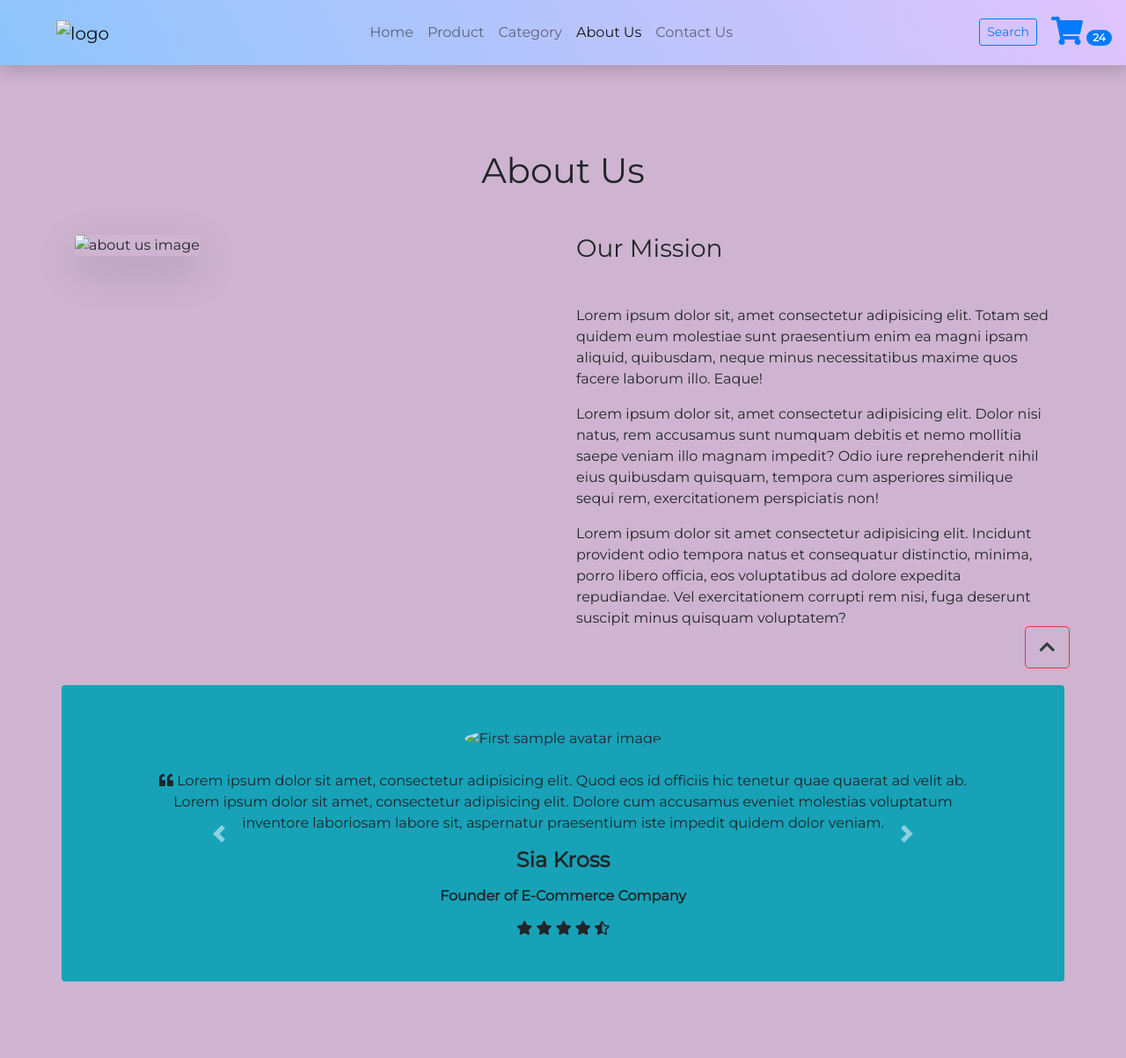
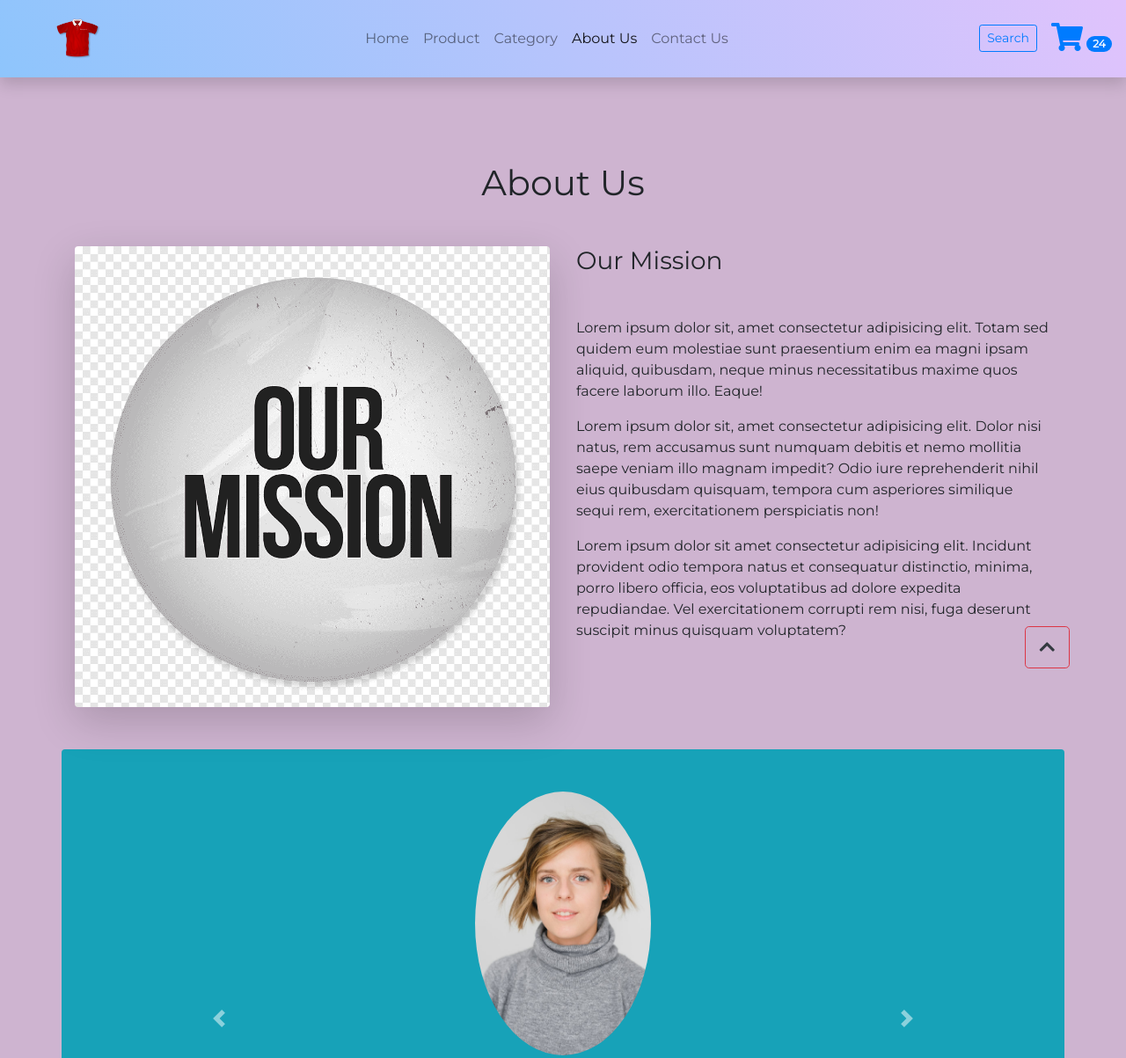
Before and after one commit to suryatejanukala/Red-Store, a plain HTML site: page about.html in a window 1280 px wide. Shown: the top 1203 px of the page at 88% size. Drawn offline with nearby package versions, Linux system fonts and the light colour scheme; files that its build step writes are made by us from their sources.

Commit message:
Update about.html

```diff
--- a/about.html
+++ b/about.html
@@ -27,7 +27,7 @@
 			<nav class="navbar navbar-expand-lg navbar-light  py-3  " style="background-color: #8EC5FC;
     background-image: linear-gradient(62deg, #8EC5FC 0%, #E0C3FC 100%);">
 				<a class="navbar-brand pl-5" href="javascript:;">
-					<img src="/images/new23.png" class="img img-fluid" width="50px" alt="logo">
+					<img src="new23.png" class="img img-fluid" width="50px" alt="logo">
                 </a>
                 <button class="navbar-toggler" type="button" data-toggle="collapse"
                     data-target="#navbarSupportedContent" aria-controls="navbarSupportedContent" aria-expanded="false"
@@ -92,7 +92,7 @@
                 <div class="col-md-6">
                     <div class="row">
                         <div class="col-md-12">
-                            <img src="/images/new24.png" class="img img-fluid rounded shadow-lg"
+                            <img src="new24.png" class="img img-fluid rounded shadow-lg"
                                 alt="about us image">
                         </div>
                     </div>
@@ -141,7 +141,7 @@
                                     <div class="testimonial">
                                         <!--Avatar-->
                                         <div class="avatar mx-auto mb-4">
-                                            <img src="/images/new26.jpeg" class="rounded-circle img-fluid" width="200px" height="400px"
+                                            <img src="new26.jpeg" class="rounded-circle img-fluid" width="200px" height="400px"
                                                 alt="First sample avatar image">
                                         </div>
                                         <!--Content-->
@@ -176,7 +176,7 @@
                                     <div class="testimonial">
                                         <!--Avatar-->
                                         <div class="avatar mx-auto mb-4">
-                                            <img src="/images/new27.jpeg" class="rounded-circle img-fluid" width="200px" height="200px"
+                                            <img src="new27.jpeg" class="rounded-circle img-fluid" width="200px" height="200px"
                                                 alt="Second sample avatar image">
                                         </div>
                                         <!--Content-->
@@ -209,7 +209,7 @@
                                     <div class="testimonial">
                                         <!--Avatar-->
                                         <div class="avatar mx-auto mb-4">
-                                            <img src="/images/new28.jpeg" class="rounded-circle img-fluid" width="200px"
+                                            <img src="new28.jpeg" class="rounded-circle img-fluid" width="200px"
                                                 alt="Third sample avatar image">
                                         </div>
                                         <!--Content-->
```
